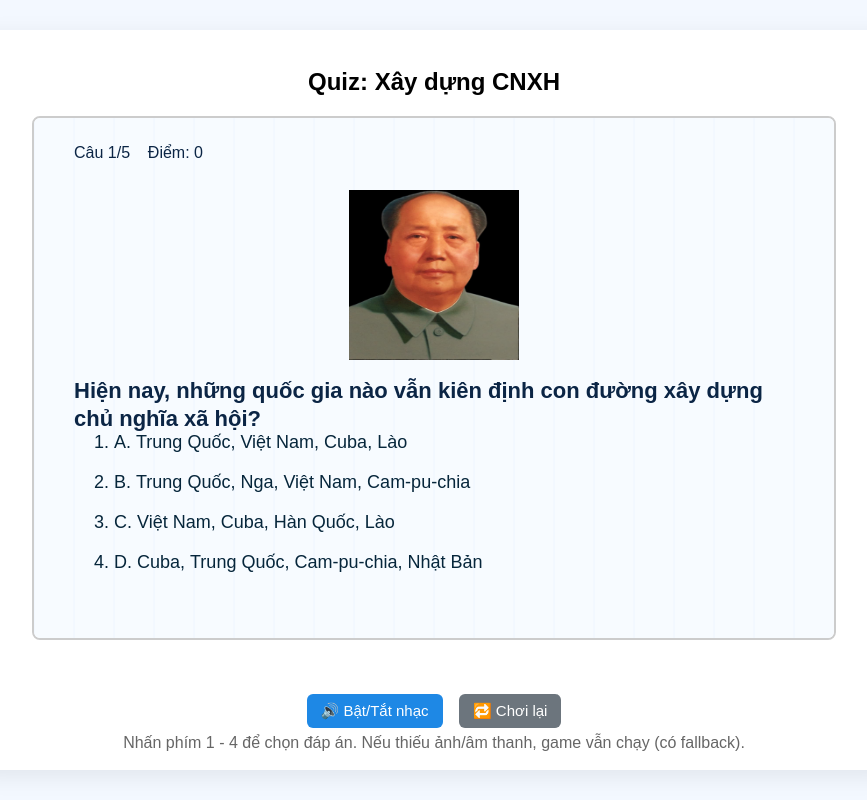
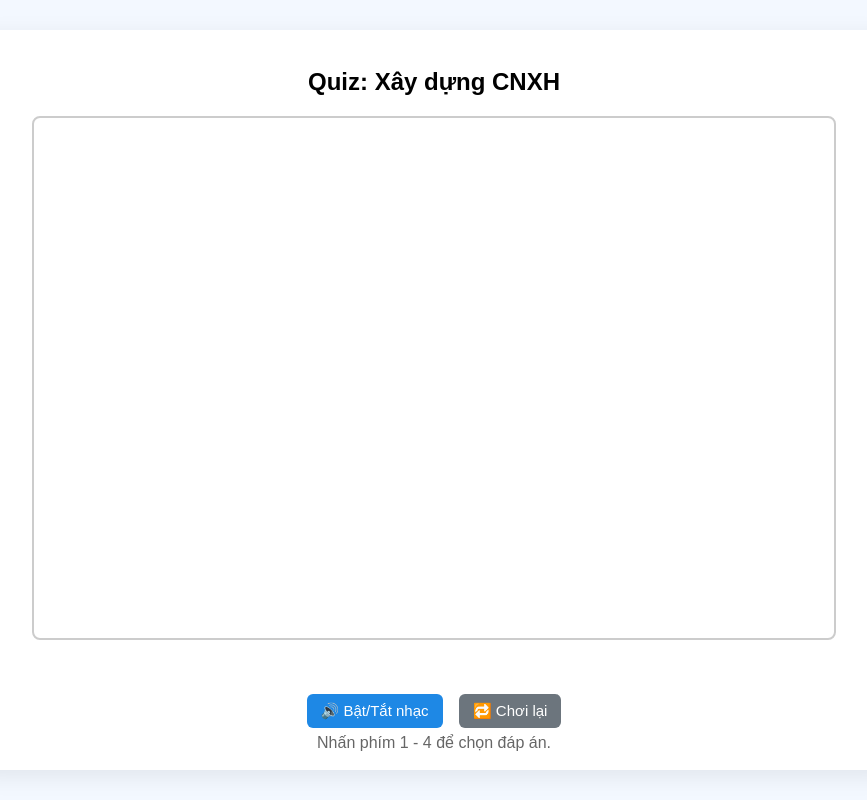
Before and after one commit to nhitran140609-design/haanhquynhanhgay, a plain HTML site: page index.html in a window 1280 px wide. Shown: the whole page, without its empty margins (206-1073 px from the left). Drawn offline with Linux system fonts and the light colour scheme.

Commit message:
index.html

```diff
--- a/index.html
+++ b/index.html
@@ -3,7 +3,7 @@
 <head>
 <meta charset="utf-8">
 <meta name="viewport" content="width=device-width,initial-scale=1">
-<title>Quiz CNXH — Có hình + âm (tên file đã được append)</title>
+<title>Quiz CNXH —</title>
 <style>
   body{margin:0;display:flex;align-items:center;justify-content:center;height:100vh;background:#f3f8ff;font-family:Arial,Helvetica,sans-serif}
   #wrap{width:880px;padding:18px;background:#fff;border-radius:10px;box-shadow:0 6px 24px rgba(0,0,0,0.08);text-align:center}
@@ -30,7 +30,7 @@
       <button id="musicBtn">🔊 Bật/Tắt nhạc</button>
       <button id="restartBtn" class="secondary">🔁 Chơi lại</button>
     </div>
-    <div class="hint">Nhấn phím 1 - 4 để chọn đáp án. Nếu thiếu ảnh/âm thanh, game vẫn chạy (có fallback).</div>
+    <div class="hint">Nhấn phím 1 - 4 để chọn đáp án.</div>
   </div>
 
 <script>
@@ -55,10 +55,10 @@ function loadImg(src){
   img.onerror = () => { img._fail = true; img._loaded = true; };
   return img;
 }
-const bgImg = loadImg('background.jpg.jfif');
-const imgNeutral = loadImg('character_neutral.png.jfif');
-const imgHappy = loadImg('character_happy.png.jfif');
-const imgSad = loadImg('character_sad.png.jfif');
+const bgImg =body-image:url('character_neutral.png.jfif');
+const imgNeutral = body-image:url('character_neutral.png.jfif');
+const imgHappy = body-image:url('character_happy.png.jfif');
+const imgSad = body-image:url('character_sad.png.jfif');
 
 /* ========== Questions (correct is 1..4) ========== */
 const questions = [
```
